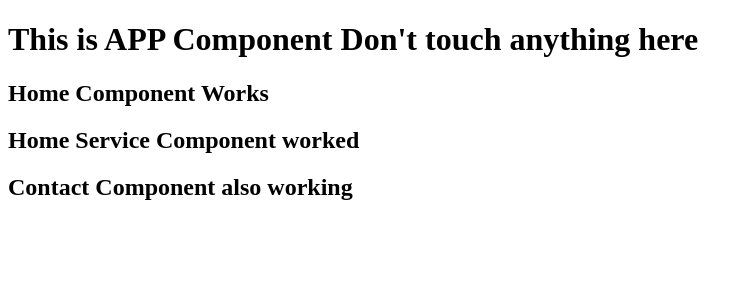
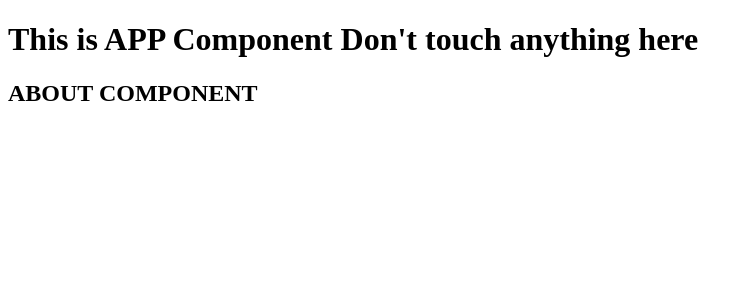
Before and after one commit to Daniel-Charles-J/VB-CERAMICS, an Angular app in the folder client/: page /about in a window 1280 px wide. Before the commit this address led to /. Shown: the top 300 px of the page, without its empty margins (0-753 px from the left). Built offline with nearby package versions, Linux system fonts and the light colour scheme.

Commit message:
Basic routers added

```diff
--- /dev/null
+++ b/client/src/app/about/about.component.html
@@ -0,0 +1 @@
+<h2>ABOUT COMPONENT</h2>
--- a/client/src/app/app-routing.module.ts
+++ b/client/src/app/app-routing.module.ts
@@ -1,10 +1,17 @@
 import { NgModule } from '@angular/core';
 import { RouterModule, Routes } from '@angular/router';
+import { HomeComponent } from './home/home.component';
+import { AboutComponent } from './about/about.component';
 
 const routes: Routes = [];
 
+const appRoutes : Routes = [
+  {path : '', component : HomeComponent },
+  {path : 'about', component : AboutComponent}
+];
+
 @NgModule({
-  imports: [RouterModule.forRoot(routes)],
+  imports: [RouterModule.forRoot(appRoutes)],
   exports: [RouterModule]
 })
 export class AppRoutingModule { }
--- a/client/src/app/app.component.html
+++ b/client/src/app/app.component.html
@@ -1,4 +1,2 @@
 <h1>This is APP Component Don't touch anything here</h1>
-<app-home></app-home>
-<app-home-service></app-home-service>
-<app-contact></app-contact>
+<router-outlet></router-outlet>
--- a/client/src/app/app.module.ts
+++ b/client/src/app/app.module.ts
@@ -6,13 +6,15 @@ import { AppComponent } from './app.component';
 import { HomeComponent } from './home/home.component';
 import { ContactComponent } from './contact/contact.component';
 import { HomeServiceComponent } from './home-service/home-service.component';
+import { AboutComponent } from './about/about.component';
 
 @NgModule({
   declarations: [
     AppComponent,
     HomeComponent,
     ContactComponent,
-    HomeServiceComponent
+    HomeServiceComponent,
+    AboutComponent
   ],
   imports: [
     BrowserModule,
--- a/client/src/app/home/home.component.html
+++ b/client/src/app/home/home.component.html
@@ -1 +1,3 @@
 <h2>Home Component Works</h2>
+<app-home-service></app-home-service>
+<app-contact></app-contact>
```
Also changed, not shown: client/src/app/about/about.component.ts (added, +10 -0 lines), client/src/app/about/about.component.css (added), 1 other file (tests, documents, lock files or other folders).
